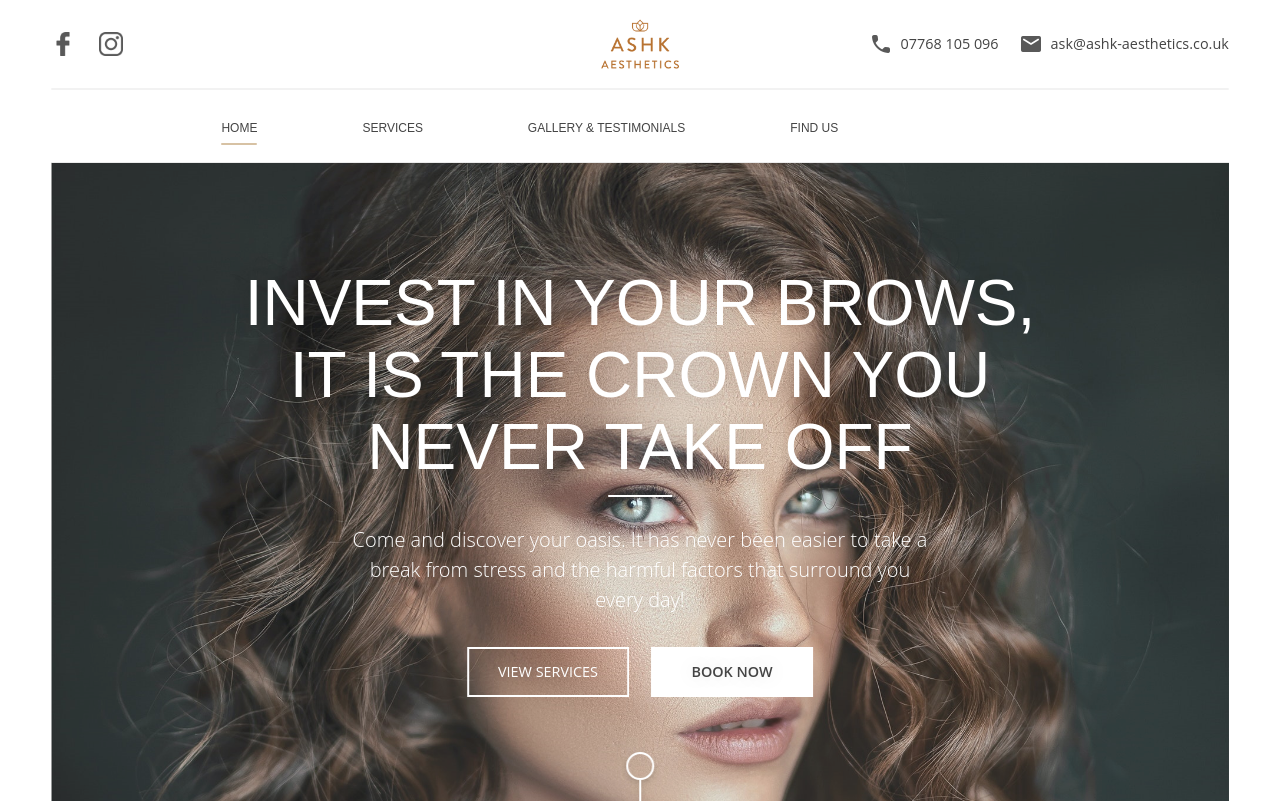
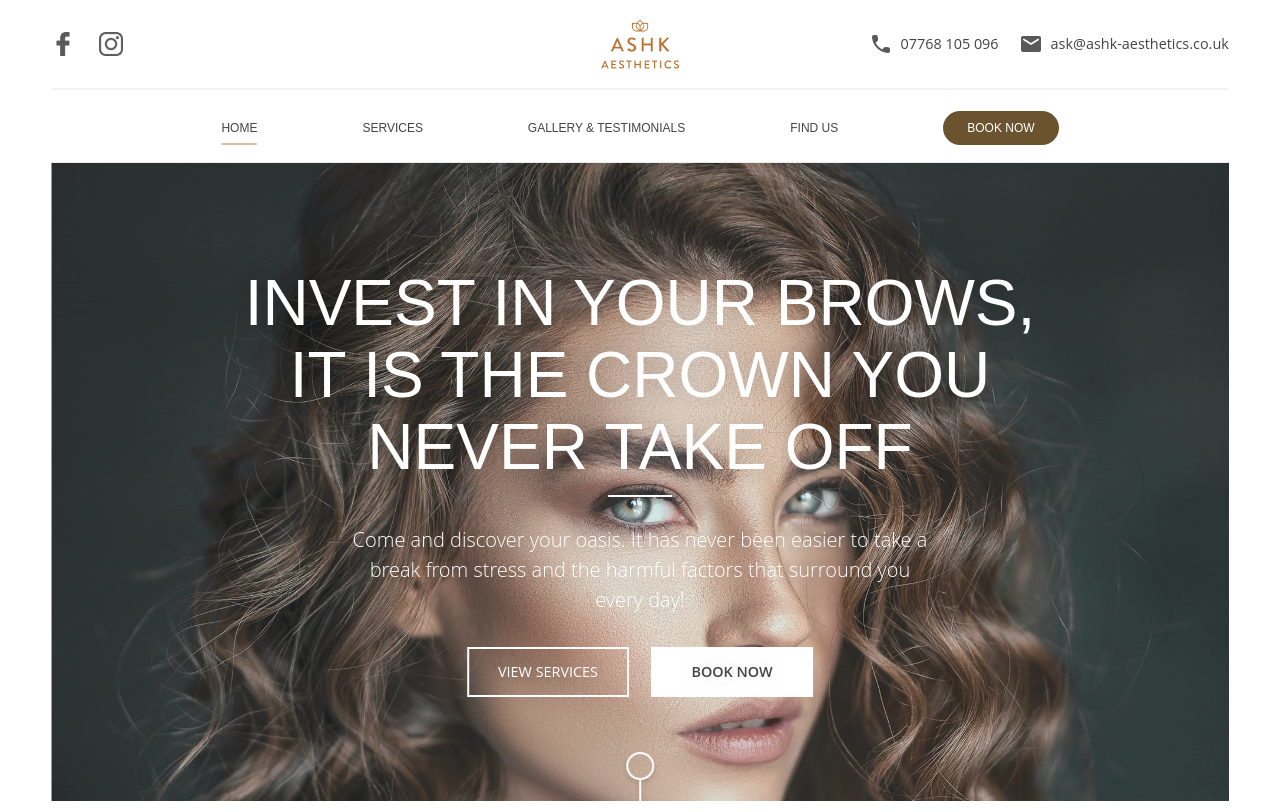
Before and after one commit to MiVladie/ashkaesthetics, a Gatsby site: page / in a window 1280 px wide. Shown: the top 812 px of the page. Built offline with nearby package versions, Linux system fonts and the light colour scheme; Gatsby itself is replaced by a stand-in of ours.

Commit message:
styling corrections

```diff
--- a/src/components/Navigation/Navigation.module.scss
+++ b/src/components/Navigation/Navigation.module.scss
@@ -177,7 +177,7 @@ body {
 			margin-top: 3em;
 
 			a {
-				background-color: $brand-color, 10;
+				background-color: darken($brand-color, 44);
 				border-radius: 5em;
 
 				font-size: 1.1em;
@@ -190,7 +190,7 @@ body {
 				transition: all 0.15s;
 
 				&:hover {
-					background-color: darken($brand-color, 10);
+					background-color: darken($brand-color, 54);
 				}
 			}
 		}
```
